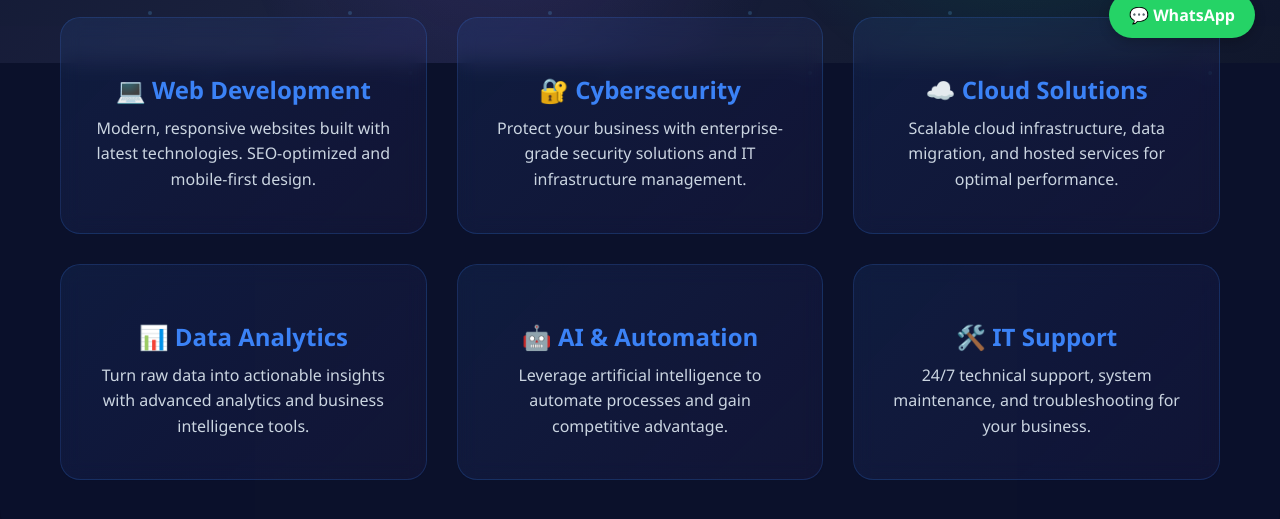
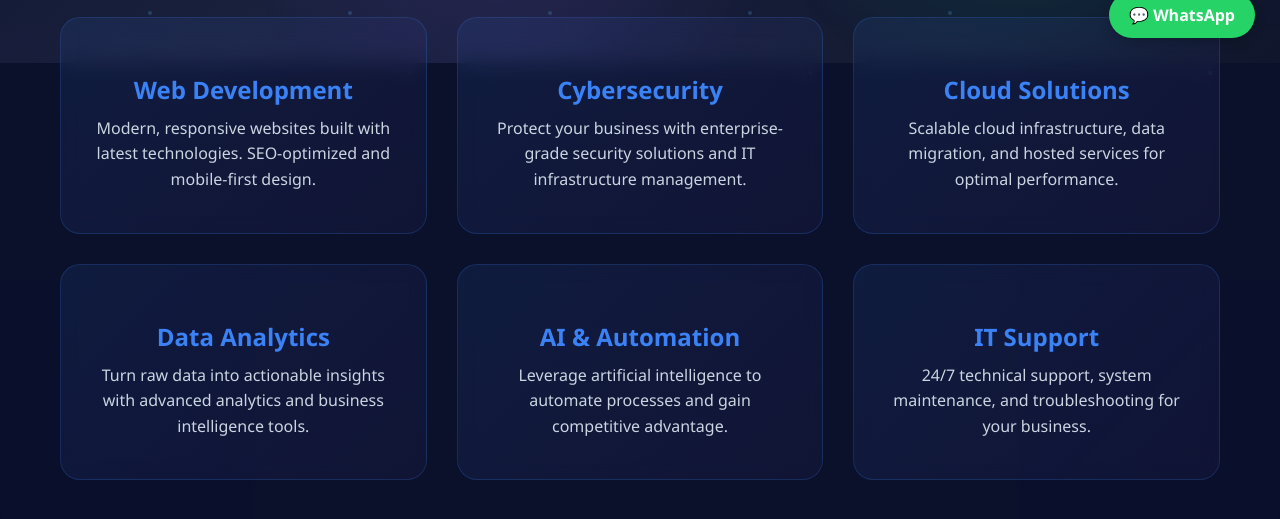
Before and after one commit to Hacker202020H/Trask-Web-App, a plain HTML site: page Index.html in a window 1280 px wide. Shown: the part 737-1256 px from the top of the page. Drawn offline with Linux system fonts and the light colour scheme.

Commit message:
Remove emojis from service headings in Index.html

```diff
--- a/Index.html
+++ b/Index.html
@@ -792,27 +792,27 @@
                 <h2 class="section-title">What We Offer</h2>
                 <div class="services-grid">
                     <div class="service-card">
-                        <h3>💻 Web Development</h3>
+                        <h3> Web Development</h3>
                         <p>Modern, responsive websites built with latest technologies. SEO-optimized and mobile-first design.</p>
                     </div>
                     <div class="service-card">
-                        <h3>🔐 Cybersecurity</h3>
+                        <h3>Cybersecurity</h3>
                         <p>Protect your business with enterprise-grade security solutions and IT infrastructure management.</p>
                     </div>
                     <div class="service-card">
-                        <h3>☁️ Cloud Solutions</h3>
+                        <h3> Cloud Solutions</h3>
                         <p>Scalable cloud infrastructure, data migration, and hosted services for optimal performance.</p>
                     </div>
                     <div class="service-card">
-                        <h3>📊 Data Analytics</h3>
+                        <h3> Data Analytics</h3>
                         <p>Turn raw data into actionable insights with advanced analytics and business intelligence tools.</p>
                     </div>
                     <div class="service-card">
-                        <h3>🤖 AI & Automation</h3>
+                        <h3>AI & Automation</h3>
                         <p>Leverage artificial intelligence to automate processes and gain competitive advantage.</p>
                     </div>
                     <div class="service-card">
-                        <h3>🛠️ IT Support</h3>
+                        <h3>IT Support</h3>
                         <p>24/7 technical support, system maintenance, and troubleshooting for your business.</p>
                     </div>
                 </div>
```
